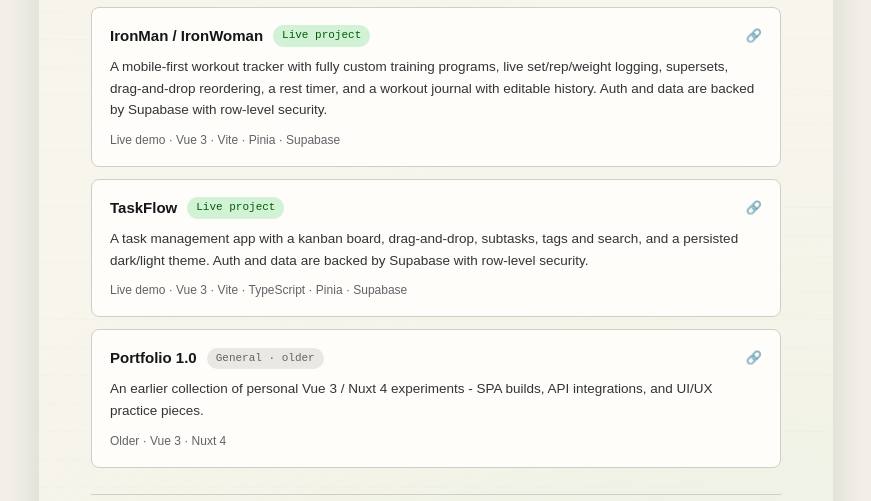
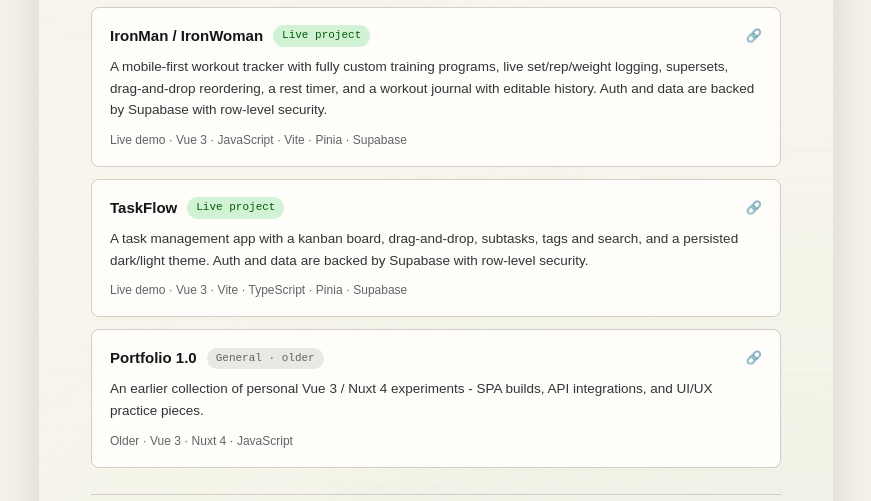
Before and after one commit to GrayMurakami/website-resume, a Nuxt app: page / in a window 1280 px wide. Shown: the part 1320-1821 px from the top of the page, without its empty margins (204-1075 px from the left). Built offline with nearby package versions, Linux system fonts and the light colour scheme.

Commit message:
feat: js in project info

```diff
--- a/app/components/resume/ResumeProjects.vue
+++ b/app/components/resume/ResumeProjects.vue
@@ -28,7 +28,7 @@
         Auth and data are backed by Supabase with row-level security.
       </p>
       <div class="project-meta">
-        Live demo · Vue 3 · Vite · Pinia · Supabase
+        Live demo · Vue 3 · JavaScript · Vite · Pinia · Supabase
       </div>
     </a>
 
@@ -80,7 +80,7 @@
         API integrations, and UI/UX practice pieces.
       </p>
       <div class="project-meta">
-        Older · Vue 3 · Nuxt 4
+        Older · Vue 3 · Nuxt 4 · JavaScript
       </div>
     </a>
   </div>
```
